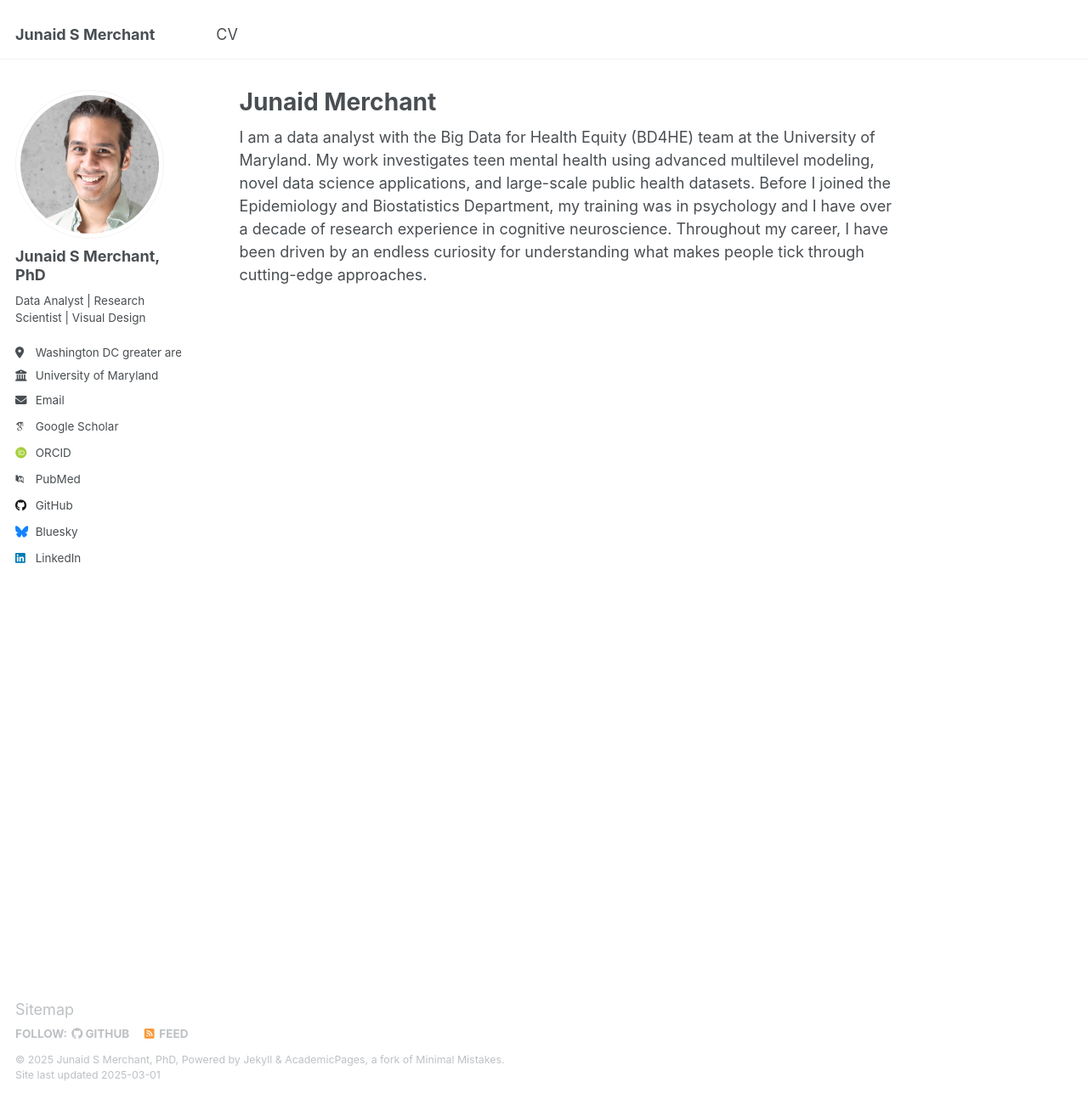
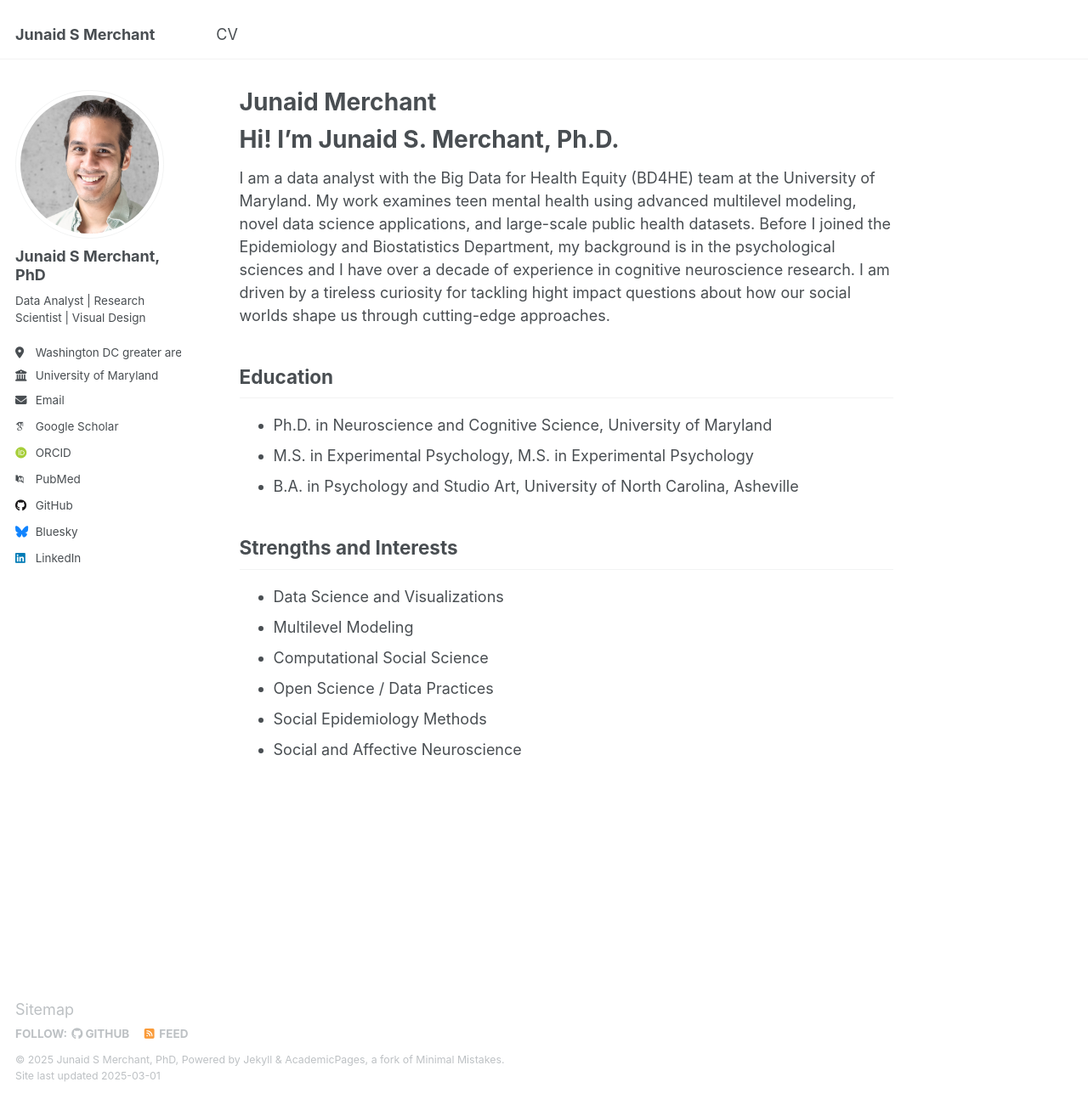
Before and after one commit to JunaidMerchant/JunaidMerchant.github.io, a Jekyll site: the page built from _pages/about.md, in a window 1280 px wide and 1294 px high. Shown: the whole window at 85% size. Built offline with Jekyll 4.4.1, drawn with Linux system fonts in a browser that asks for light colours; some web fonts are replaced.

Commit message:
Update about.md

```diff
--- a/_pages/about.md
+++ b/_pages/about.md
@@ -7,4 +7,23 @@ redirect_from:
   - /about.html
 ---
 
-I am a data analyst with the Big Data for Health Equity (BD4HE) team at the University of Maryland. My work investigates teen mental health using advanced multilevel modeling, novel data science applications, and large-scale public health datasets. Before I joined the Epidemiology and Biostatistics Department, my training was in psychology and I have over a decade of research experience in cognitive neuroscience. Throughout my career, I have been driven by an endless curiosity for understanding what makes people tick through cutting-edge approaches.
+Hi! I'm Junaid S. Merchant, Ph.D.
+==============
+
+I am a data analyst with the Big Data for Health Equity (BD4HE) team at the University of Maryland. My work examines teen mental health using advanced multilevel modeling, novel data science applications, and large-scale public health datasets. Before I joined the Epidemiology and Biostatistics Department, my background is in the psychological sciences and I have over a decade of experience in cognitive neuroscience research. I am driven by a tireless curiosity for tackling hight impact questions about how our social worlds shape us through cutting-edge approaches.
+
+
+## Education
+* Ph.D. in Neuroscience and Cognitive Science, University of Maryland
+* M.S. in Experimental Psychology, M.S. in Experimental Psychology
+* B.A. in Psychology and Studio Art, University of North Carolina, Asheville
+
+
+
+## Strengths and Interests
+* Data Science and Visualizations
+* Multilevel Modeling
+* Computational Social Science
+* Open Science / Data Practices
+* Social Epidemiology Methods
+* Social and Affective Neuroscience
```
